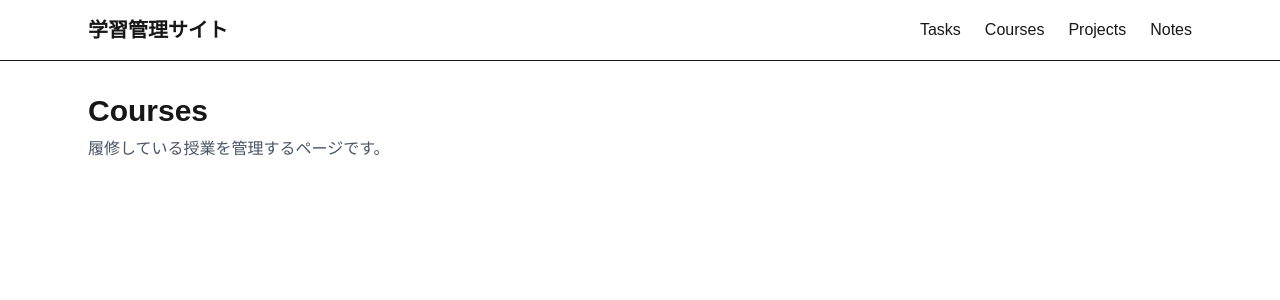
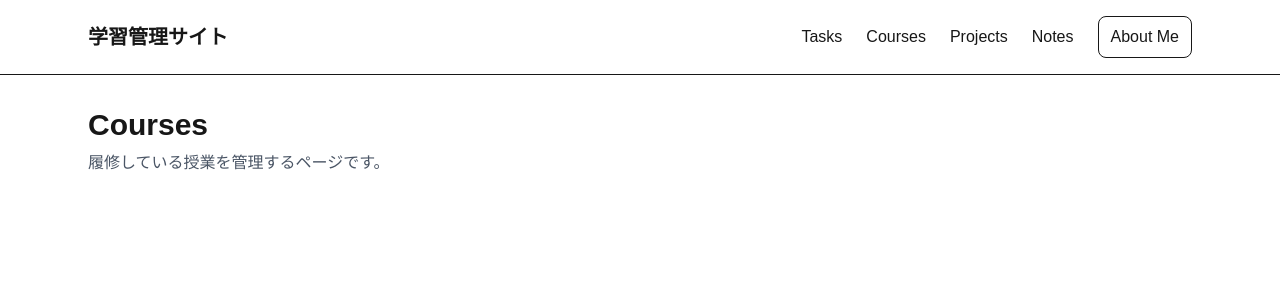
Before and after one commit to KaitoTakei0618/pbl_Nextjs, a Next.js app: page /courses in a window 1280 px wide. Shown: the top 300 px of the page. Built offline with nearby package versions, Linux system fonts and the light colour scheme.

Commit message:
Add about me

```diff
--- a/components/Header.tsx
+++ b/components/Header.tsx
@@ -1,20 +1,82 @@
+"use client";
+
+import { useState } from "react";
 import Link from "next/link";
 
 export default function Header() {
+  const [isAboutOpen, setIsAboutOpen] = useState(false);
+
   return (
-    <header className="border-b bg-white">
+    <header className="relative border-b bg-white">
       <div className="mx-auto flex max-w-6xl items-center justify-between px-6 py-4">
         <Link href="/" className="text-xl font-bold">
           学習管理サイト
         </Link>
 
-        <nav className="flex gap-6">
+        <nav className="flex items-center gap-6">
           <Link href="/tasks">Tasks</Link>
           <Link href="/courses">Courses</Link>
           <Link href="/projects">Projects</Link>
           <Link href="/notes">Notes</Link>
+
+          <button
+            onClick={() => setIsAboutOpen(!isAboutOpen)}
+            className="rounded-lg border px-3 py-2 hover:bg-gray-100"
+            aria-expanded={isAboutOpen}
+          >
+            About Me
+          </button>
         </nav>
       </div>
+
+      {isAboutOpen && (
+        <div className="absolute right-6 top-full z-50 mt-2 w-80 rounded-xl border bg-white p-5 shadow-lg">
+          <div className="flex items-start justify-between">
+            <div>
+              <h2 className="text-lg font-bold">About Me</h2>
+              <p className="mt-1 text-sm text-gray-500">
+                このサイトの作成者について
+              </p>
+            </div>
+
+            <button
+              onClick={() => setIsAboutOpen(false)}
+              className="text-xl text-gray-500 hover:text-black"
+              aria-label="閉じる"
+            >
+              ×
+            </button>
+          </div>
+
+          <div className="mt-5 space-y-3 text-sm">
+            <div>
+              <p className="font-semibold">名前</p>
+              <p className="text-gray-600">武井海渡 prince👑</p>
+            </div>
+
+            <div>
+              <p className="font-semibold">所属</p>
+              <p className="text-gray-600">
+                法政大学 理工学部　彌冨lab
+              </p>
+            </div>
+
+            <div>
+              <p className="font-semibold">専門分野</p>
+              <p className="text-gray-600">
+                Web開発・機械学習・画像処理など
+              </p>
+            </div>
+
+            <div>
+              <p className="font-semibold">このサイトについて</p>
+              <p className="text-gray-600">
+                大学の課題や学習内容をまとめて管理するために作成しています。
+              </p>
+            </div>
+          </div>
+        </div>
+      )}
     </header>
   );
 }
```
